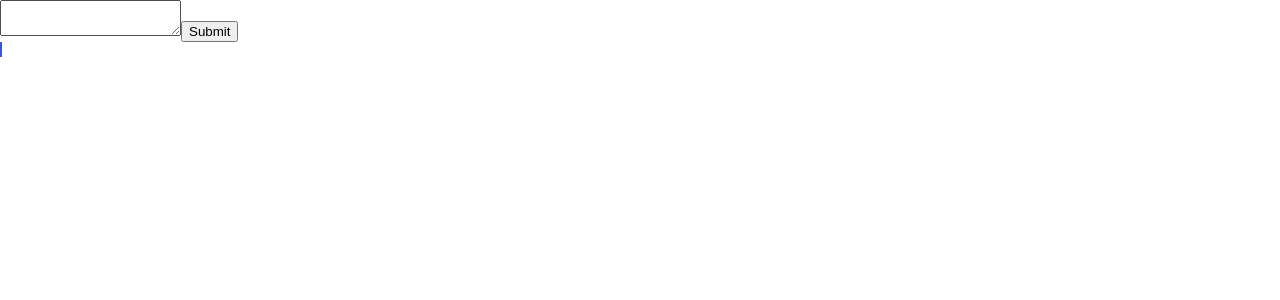
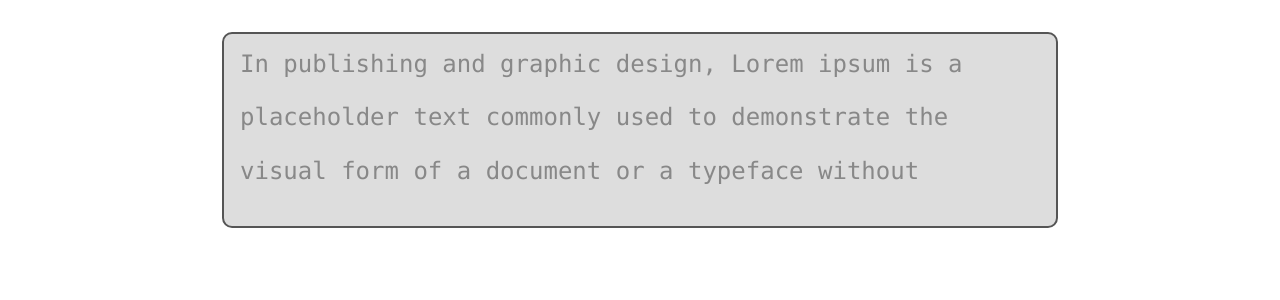
Before and after one commit to omonkulov/TypeFast, a React (Create React App) app: page / in a window 1280 px wide. Shown: the top 300 px of the page. Built offline with nearby package versions, Linux system fonts and the light colour scheme.

Commit message:
Brandon Tsung came in clutch

```diff
--- a/package.json
+++ b/package.json
@@ -10,9 +10,11 @@
 		"@types/node": "^12.20.19",
 		"@types/react": "^17.0.17",
 		"@types/react-dom": "^17.0.9",
+		"@types/styled-components": "^5.1.12",
 		"react": "^17.0.2",
 		"react-dom": "^17.0.2",
 		"react-scripts": "4.0.3",
+		"styled-components": "^5.3.0",
 		"typescript": "^4.3.5",
 		"web-vitals": "^1.1.2"
 	},
--- a/src/App.tsx
+++ b/src/App.tsx
@@ -1,17 +1,14 @@
 import React from "react";
 import { UserTextBox } from "./components/UserTextBox";
 import { useState } from "react";
-import { Typer } from "./components/Typer";
+import { Typer2 } from "./components/Typer2";
 
 function App() {
-	const [wordsArr, setWordsArr] = useState<Array<Array<string>>>([]);
-	const [numOfChars, setNumbOfChars] = useState<number>(0);
-	return (
-		<div className="App">
-			<UserTextBox setWordsArr={setWordsArr} setNumOfChars={setNumbOfChars} />
-			<Typer wordsArr={wordsArr} numOfChars={numOfChars} />
-		</div>
-	);
+  return (
+    <div className="App">
+      <Typer2 text="In publishing and graphic design, Lorem ipsum is a placeholder text commonly used to demonstrate the visual form of a document or a typeface without" />
+    </div>
+  );
 }
 
 export default App;
--- /dev/null
+++ b/src/components/Typer2.tsx
@@ -0,0 +1,121 @@
+import React from "react";
+import { useEffect, useState } from "react";
+import styled from "styled-components";
+
+const InputField = styled.p`
+  background-color: #ddd;
+  width: 50rem;
+  height: 10rem;
+  margin: 2rem auto;
+  padding: 1rem;
+  border-radius: 10px;
+  border: 2px solid #555;
+  transition: all 0.3s;
+  font-size: 1.5rem;
+  font-family: Consolas;
+
+  display: flex;
+  flex-wrap: wrap;
+  column-gap: 1ch;
+
+  &:focus {
+    outline: none;
+    background-color: #e1e3f7;
+    border: 2px solid #7622e3;
+  }
+`;
+
+interface Props {
+  text: string;
+}
+
+export const Typer2: React.FC<Props> = ({ text }) => {
+  const [input, setInput] = useState(``);
+
+  function handleKeyDown(evt: React.KeyboardEvent<HTMLDivElement>) {
+    if (evt.ctrlKey || evt.altKey || evt.metaKey) return;
+    if (evt.key.length === 1) {
+      setInput((input) => input + evt.key.toLowerCase());
+    } else if (evt.key === `Backspace`) {
+      setInput((input) => input.slice(0, -1));
+    }
+  }
+
+  type Char = {
+    char: string;
+    timeTyped: number | null;
+    correct: boolean | null;
+    untyped: boolean;
+    extra: boolean;
+  };
+
+  function wordDiff(word1: string, word2: string): Char[] {
+    let result: Char[] = [];
+    for (let i = 0; i < Math.max(word1.length, word2.length); i++) {
+      let char1 = word1[i];
+      let char2 = word2[i];
+
+      if (char1 === undefined) {
+        result.push({
+          char: char2,
+          timeTyped: null,
+          correct: null,
+          untyped: true,
+          extra: false,
+        });
+      } else if (char2 === undefined) {
+        result.push({
+          char: char1,
+          timeTyped: Date.now(),
+          correct: false,
+          untyped: false,
+          extra: true,
+        });
+      } else if (char1 === char2) {
+        result.push({
+          char: char1,
+          timeTyped: Date.now(),
+          correct: true,
+          untyped: false,
+          extra: false,
+        });
+      } else if (char1 !== char2) {
+        result.push({
+          char: char2,
+          timeTyped: Date.now(),
+          correct: false,
+          untyped: false,
+          extra: false,
+        });
+      }
+    }
+
+    return result;
+  }
+
+  console.log(input);
+  return (
+    <InputField onKeyDown={handleKeyDown} tabIndex={0}>
+      {text.split(` `).map((word, i) => {
+        const diff = wordDiff(input.split(` `)[i] || ``, word);
+
+        return (
+          <span key={i}>
+            {diff.map((char, j) => {
+              let color = `black`;
+              if (char.untyped) color = `#888`;
+              if (char.correct === false) color = `red`;
+              if (char.extra) color = `maroon`;
+
+              return (
+                <span key={`${i}-${j}`} style={{ color }}>
+                  {char.char}
+                </span>
+              );
+            })}
+          </span>
+        );
+      })}
+    </InputField>
+  );
+};
```
Also changed, not shown: .prettierrc.json (added), 1 other file (tests, documents, lock files or other folders).
